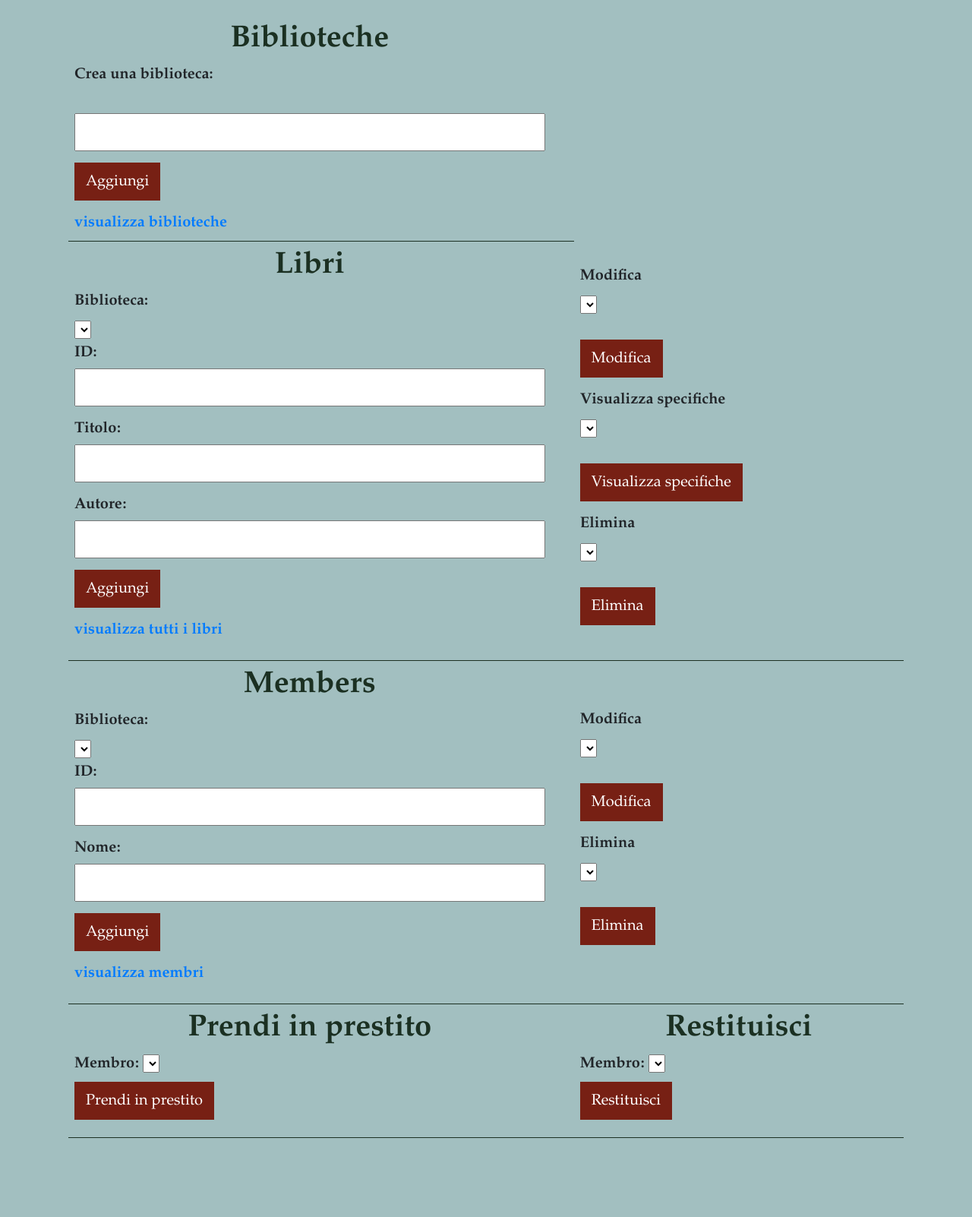
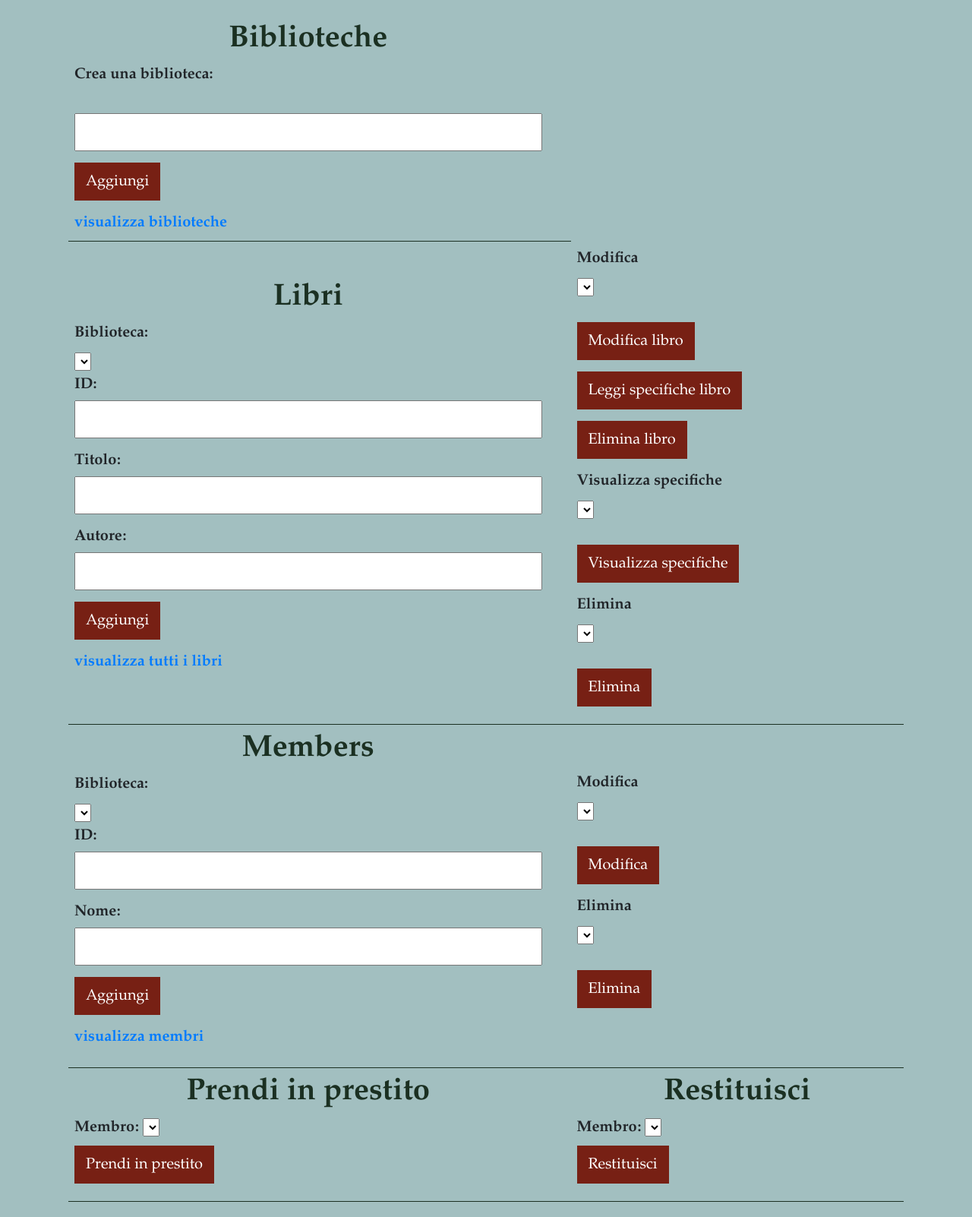
Before and after one commit to elmoriconi/library, a Django app: template mysite/library/templates/home.html in a window 1280 px wide. Shown: the whole page at 76% size. Before the commit the page ends 1498 px from the top, so only its background shows below. Run offline with Django 5.2, Linux system fonts and the light colour scheme; the template is opened without the code that fills it, so the values that code supplies are empty; some libraries are stand-ins or nearby versions.

Commit message:
modificate funzioni libro, sistemato borrow e return

```diff
--- a/mysite/library/templates/form_borrow.html
+++ b/mysite/library/templates/form_borrow.html
@@ -27,7 +27,7 @@
                             <td><input type="radio" id="prestito" name="prestito" value={{ book.book_id }} required></td>
                         </tr>
                     {% endfor %}
-<!--                    <tr>
+                   <tr>
                         <td colspan="2">
                             <select name="member" id="member" required hidden>
                                 <option value={{ member.member_id }}>{{ member }}</option>
@@ -35,7 +35,7 @@
                         </td>
                         <td colspan="2">
                         </td>
-                    </tr>-->
+                    </tr>
                 </tbody>
             </table>
             <br></br>
--- a/mysite/library/templates/form_return.html
+++ b/mysite/library/templates/form_return.html
@@ -27,13 +27,13 @@
                             <td><input type="radio" id="prestito" name="prestito" value={{ book.book_id }} required></td>
                         </tr>
                     {% endfor %}
- <!--                   <tr>
+                    <tr>
                         <td colspan="2">
                             <select name="member" id="member" required hidden>
                                 <option value={{ member.member_id }}>{{ member }}</option>
                             </select>
-                        </td>                                                               questa parte ha una funzionalità pratica?
-                    </tr>-->
+                        </td>
+                    </tr>
                 </tbody>
             </table>
             <br></br>
--- a/mysite/library/templates/home.html
+++ b/mysite/library/templates/home.html
@@ -60,7 +60,7 @@
     </td>
     <td></td>
     <td>
-        <form method="post" action="/form_modify_book/">
+        <form method="post" action="/function_books/">
             <label for="book">Modifica</label>
             <br>
             {% csrf_token %}
@@ -71,7 +71,13 @@
             </select>
             <br><br>
             <div class="form-group">
-                <button type="submit">Modifica</button>
+                <button name="type" value="modify" type="submit">Modifica libro</button>
+            </div>
+            <div class="form-group">
+                <button name="type" value="read" type="submit">Leggi specifiche libro</button>
+            </div>
+            <div class="form-group">
+                <button name="type" value="delete" type="submit">Elimina libro</button>
             </div>
         </form>
 
--- a/mysite/library/urls.py
+++ b/mysite/library/urls.py
@@ -20,5 +20,6 @@ urlpatterns = [
     path('elimina_libro/', views.elimina_libro, name='elimina_libro'),
     path('form_modify_member/', views.form_modify_member, name='form_modify_member'),
     path('modify_member/', views.modify_member, name='modify_member'),
-    path('elimina_membro/', views.elimina_membro, name='elimina_membro')
+    path('elimina_membro/', views.elimina_membro, name='elimina_membro'),
+    path('function_books/', views.function_books, name='function_books')
 ]
```
Also changed, not shown: mysite/library/views.py (+16 -0 lines).
